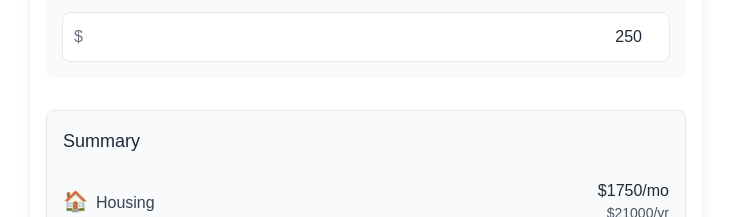
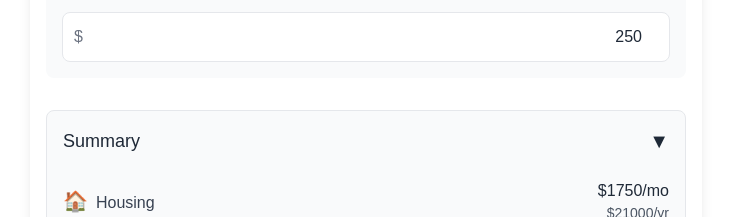
Before and after one commit to JeremyDNguyen/budget-tracker, a Next.js app: page / in a window 1280 px wide. Shown: the part 1720-1937 px from the top of the page, without its empty margins (274-1005 px from the left). Built offline with nearby package versions, Linux system fonts and the light colour scheme.

Commit message:
Added Collapsible Summary Section

```diff
--- a/components/BudgetSlider.js
+++ b/components/BudgetSlider.js
@@ -3,6 +3,7 @@ import React, { useState, useEffect } from 'react';
 
 const BudgetSlider = () => {
   const [totalBudget, setTotalBudget] = useState(5000);
+  const [showSummary, setShowSummary] = useState(true);
   const [categories, setCategories] = useState([
     { name: 'Housing', emoji: '🏠', percentage: 35, amount: 1750 },
     { name: 'Food', emoji: '🍳', percentage: 15, amount: 750 },
@@ -125,8 +126,14 @@ const BudgetSlider = () => {
       </div>
 
       <div className="mt-8 p-4 bg-gray-50 rounded-lg border border-gray-200">
-        <h3 className="text-lg font-medium mb-4 text-gray-800">Summary</h3>
-        <div className="space-y-4">
+        <button
+          onClick={() => setShowSummary(!showSummary)}
+          className="w-full flex items-center justify-between text-lg font-medium mb-4 text-gray-800 hover:text-gray-600"
+        >
+          <span>Summary</span>
+          <span className="text-xl">{showSummary ? '▼' : '▲'}</span>
+        </button>
+        <div className={`space-y-4 overflow-hidden transition-all duration-300 ease-in-out ${showSummary ? 'max-h-[1000px] opacity-100' : 'max-h-0 opacity-0'}`}>
           {categories.map((category, index) => (
             <div key={index} className="flex justify-between items-center py-2">
               <span className="text-base text-gray-700">
```
